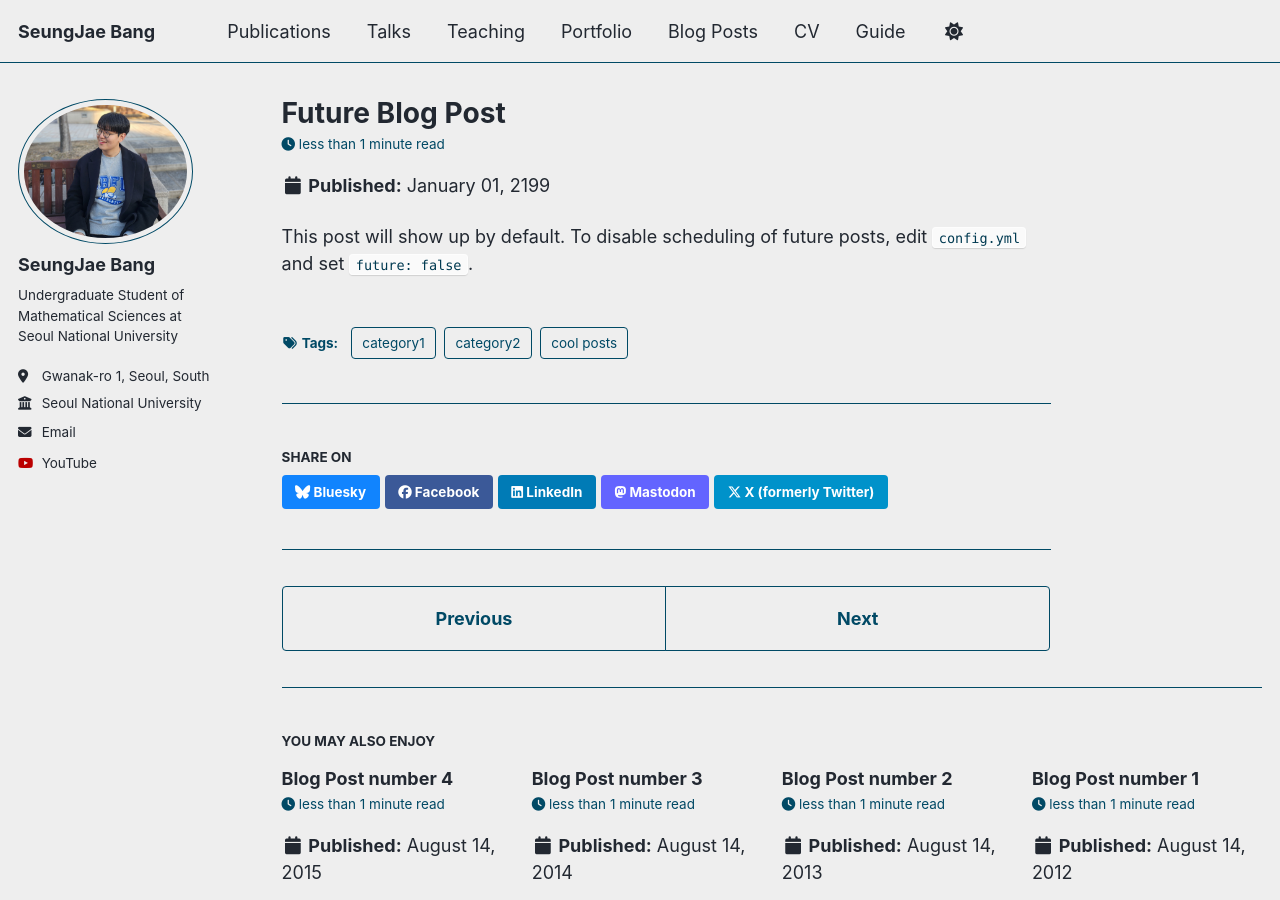
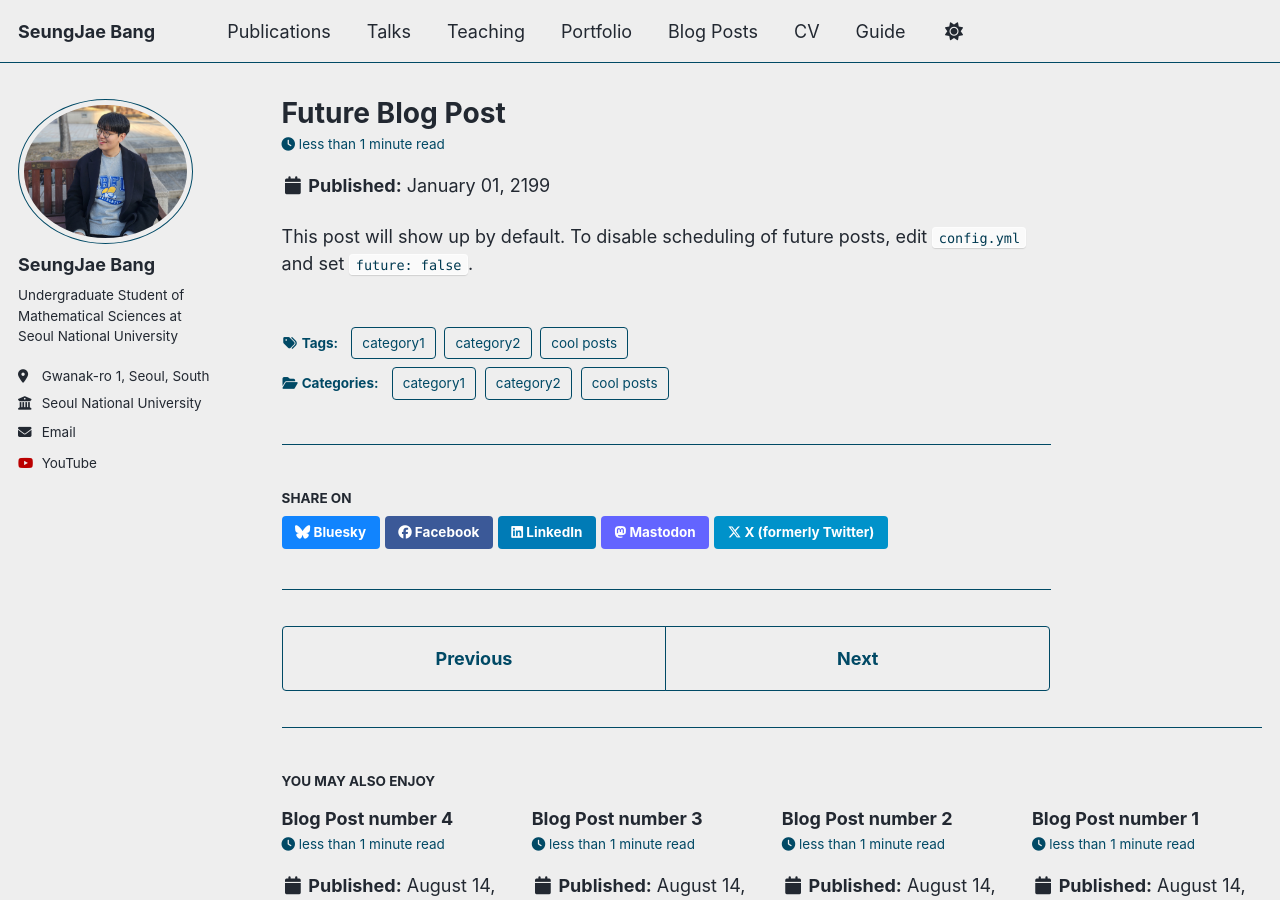
Before and after one commit to jae-s-bang/jae-s-bang.github.io, a Jekyll site: the page built from _posts/2199-01-01-future-post.md, in a window 1280 px wide and 900 px high. Built offline with Jekyll 4.4.1, drawn with Linux system fonts in a browser that asks for light colours; a script bundle is joined from its source files by our own code; library files that are not in the unit come from our copies.

Commit message:
Add categories to future blog post
Added categories to the future blog post metadata.

```diff
--- a/_posts/2199-01-01-future-post.md
+++ b/_posts/2199-01-01-future-post.md
@@ -2,6 +2,10 @@
 title: 'Future Blog Post'
 date: 2199-01-01
 permalink: /posts/2012/08/blog-post-4/
+categories:
+  - cool posts
+  - category1
+  - category2
 tags:
   - cool posts
   - category1
```
